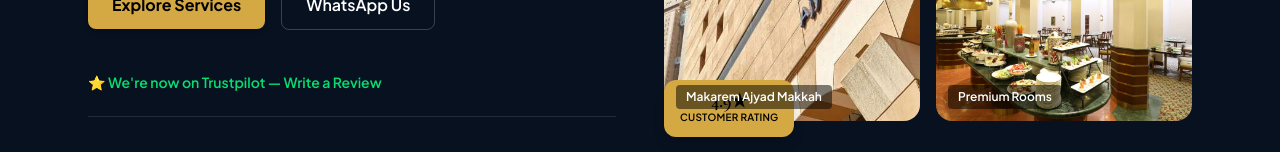
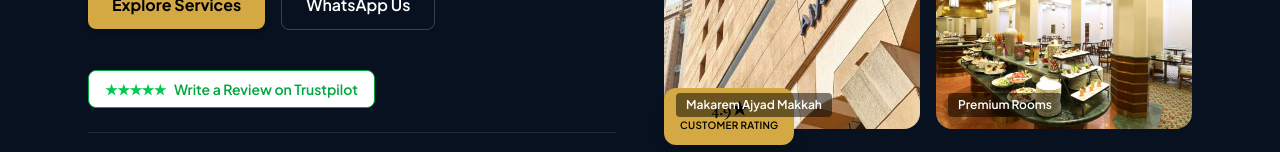
Before and after one commit to abdullahshahid9999-hub/ewts, a Next.js app: page / in a window 1280 px wide. Shown: the part 513-665 px from the top of the page. Built offline with nearby package versions, Linux system fonts and the light colour scheme; no server answers; the database is empty.

Commit message:
Trustpilot: proper white/green button with 5 green stars instead of plain text link, Home + About

```diff
--- a/app/about/page.tsx
+++ b/app/about/page.tsx
@@ -120,9 +120,10 @@ export default function AboutPage() {
           href="https://www.trustpilot.com/review/eastwestpk.com"
           target="_blank"
           rel="noopener noreferrer"
-          className="inline-block mt-5 text-sm font-semibold text-green-400 hover:underline"
+          className="inline-flex items-center gap-2 mt-5 bg-white hover:bg-green-50 border border-green-600 text-green-600 font-semibold text-sm px-4 py-2 rounded-lg transition-colors"
         >
-          ⭐ We're now on Trustpilot — Write a Review
+          <span className="text-green-500 tracking-tight">★★★★★</span>
+          Write a Review on Trustpilot
         </a>
       </section>
 
--- a/app/page.tsx
+++ b/app/page.tsx
@@ -161,9 +161,10 @@ export default async function Home() {
               href="https://www.trustpilot.com/review/eastwestpk.com"
               target="_blank"
               rel="noopener noreferrer"
-              className="inline-block mb-6 text-sm font-semibold text-green-400 hover:underline"
+              className="inline-flex items-center gap-2 mb-6 bg-white hover:bg-green-50 border border-green-600 text-green-600 font-semibold text-sm px-4 py-2 rounded-lg transition-colors"
             >
-              ⭐ We're now on Trustpilot — Write a Review
+              <span className="text-green-500 tracking-tight">★★★★★</span>
+              Write a Review on Trustpilot
             </a>
             <div className="flex flex-wrap gap-x-8 gap-y-4 border-t border-white/10 pt-6">
               {HERO_STATS.map((s) => (
```
